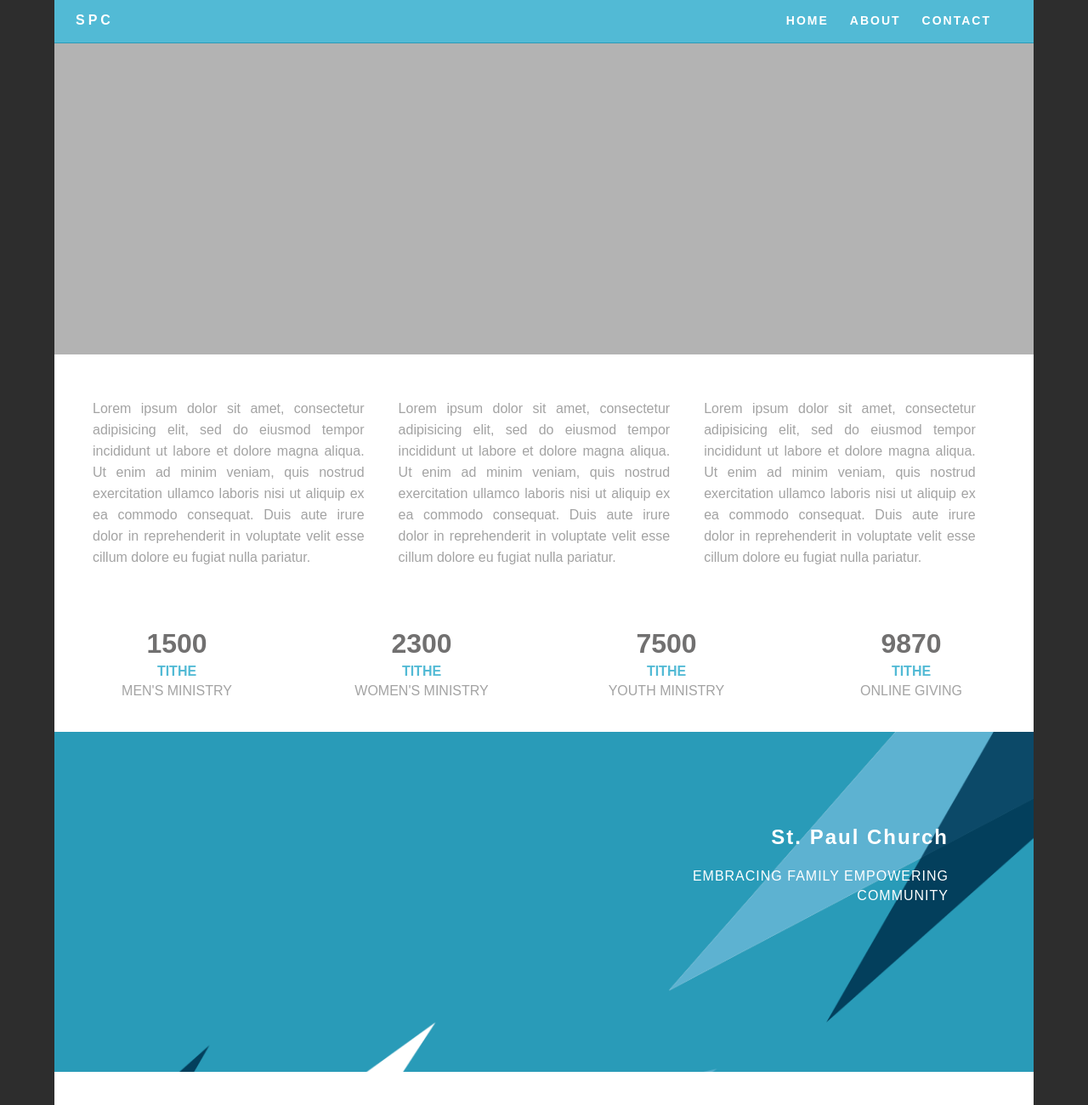
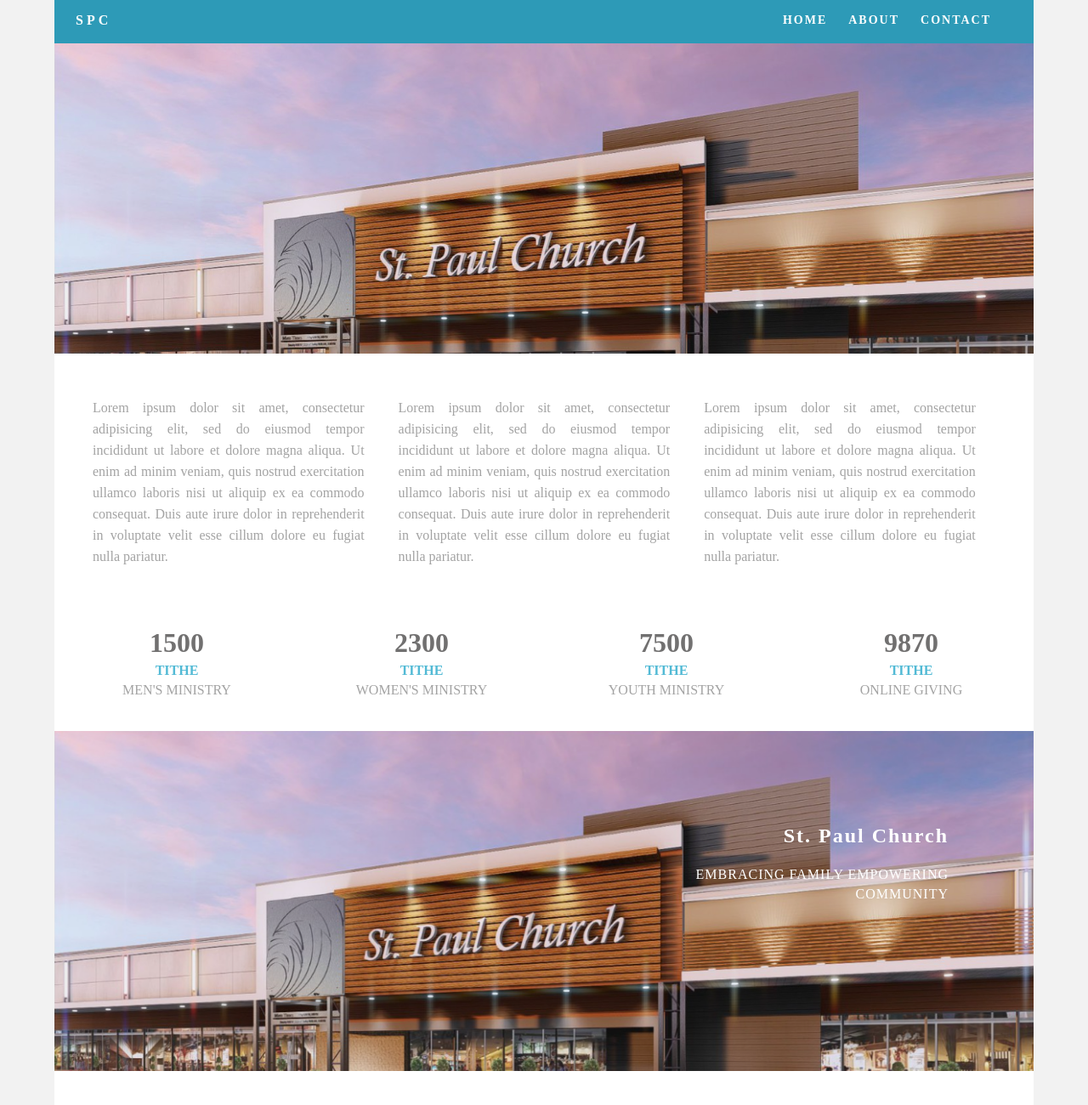
Before and after one commit to michael-pittman/FL-SPC, a plain HTML site: page mainExample.html in a window 1280 px wide. Shown: the top 1300 px of the page at 85% size. Drawn offline with Linux system fonts and the light colour scheme; files that its build step writes are made by us from their sources; files whose address does not match are found by name.

Commit message:
single pages

```diff
--- a/mainExample.html
+++ b/mainExample.html
@@ -5,8 +5,8 @@
 <meta http-equiv="X-UA-Compatible" content="IE=edge">
 <meta name="viewport" content="width=device-width, initial-scale=1">
 <title>Light Theme</title>
-<link href="../DWTest/css/singlePageTemplate.css" rel="stylesheet" type="text/css">
-<link href="../DWTest/styles.css" rel="stylesheet" type="text/css">
+<link href="./styles/singlePageTemplate.css" rel="stylesheet" type="text/css">
+<link href="./styles/singlePageStyles.css" rel="stylesheet" type="text/css">
 <!--The following script tag downloads a font from the Adobe Edge Web Fonts server for use within the web page. We recommend that you do not modify it.-->
 <script>var __adobewebfontsappname__="dreamweaver"</script>
 <script src="http://use.edgefonts.net/source-sans-pro:n2:default.js" type="text/javascript"></script>
--- /dev/null
+++ b/styles/singlePageStyles.css
@@ -0,0 +1,17 @@
+@charset "UTF-8";
+#hero {
+	background-image: url(../images/spc1.png);
+}
+header {
+	background-color: #2D9AB7;
+}
+.banner {
+	background-image: url(../images/spc1.png);
+}
+.intro {
+		background-image: url(images/Screen%20Shot%202017-10-30%20at%208.02.22%20PM.png);
+
+}
+tr .full-width-image img {
+	background-image: url(images/Screen%20Shot%202017-10-30%20at%208.02.22%20PM.png);
+}
```
Also changed, not shown: images/spc1.png (added).
